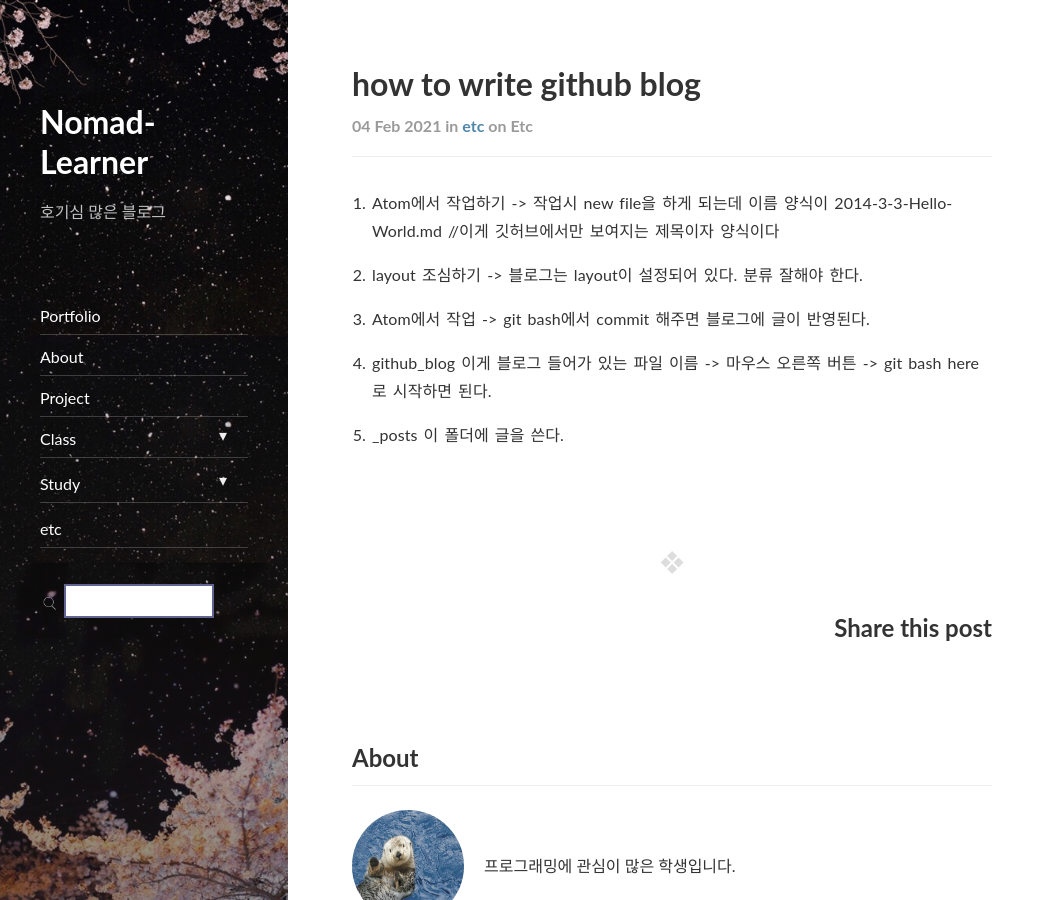
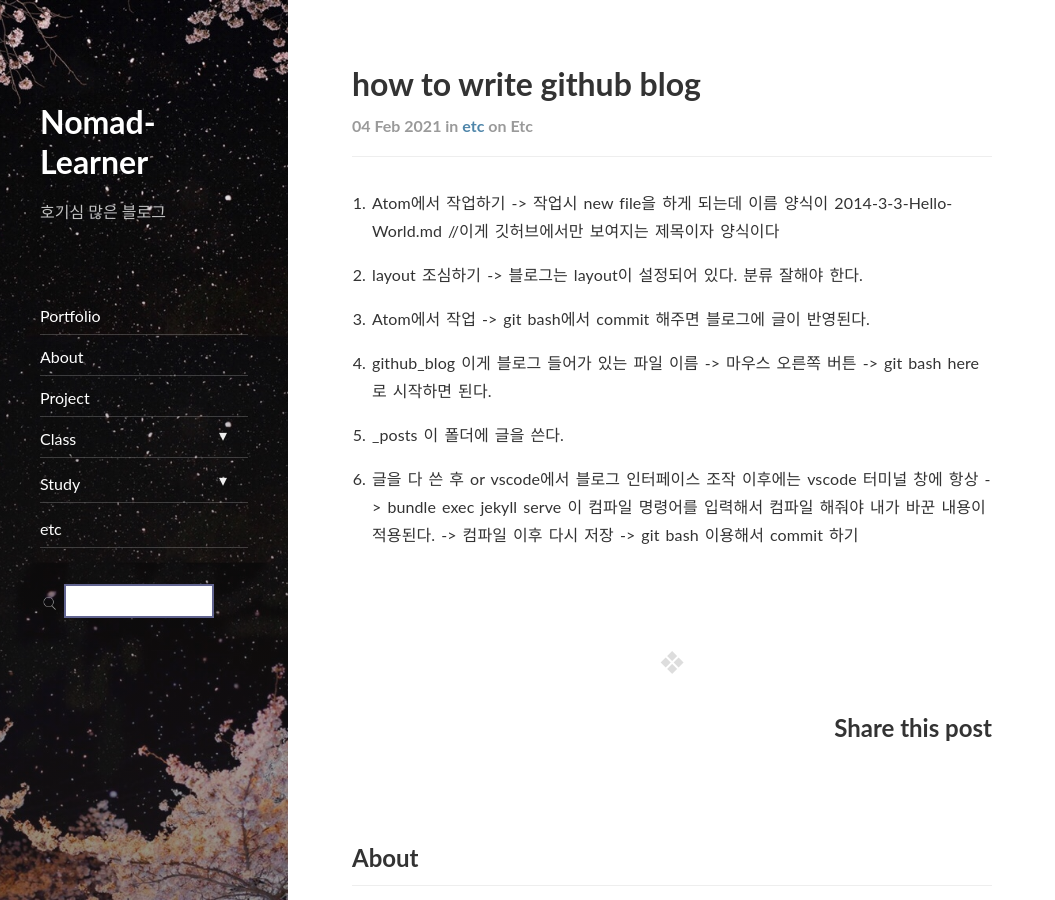
Before and after one commit to Nomad-Learner/Nomad-Learner.github.io, a Jekyll site: the page built from _posts/etc/2021-02-04-깃허브-블로그-쓰는법.md, in a window 1280 px wide and 900 px high. Shown: the whole window, without its empty margins (0-1055 px from the left). Built offline with Jekyll 4.4.1, drawn with Linux system fonts in a browser that asks for light colours; nearby versions of some CDN libraries; comment, search, counter and statistics services are not loaded.

Commit message:
2021_02_04 second

```diff
--- a/_posts/etc/2021-02-04-깃허브-블로그-쓰는법.md
+++ b/_posts/etc/2021-02-04-깃허브-블로그-쓰는법.md
@@ -19,3 +19,8 @@ comments: true
 -> 마우스 오른쪽 버튼 -> git bash here로 시작하면 된다.
 
 5. _posts 이 폴더에 글을 쓴다.
+
+
+6. 글을 다 쓴 후 or vscode에서 블로그 인터페이스 조작 이후에는 vscode 터미널 창에 항상
+-> bundle exec jekyll serve 이 컴파일 명령어를 입력해서 컴파일 해줘야 내가 바꾼 내용이 적용된다.
+-> 컴파일 이후 다시 저장 -> git bash 이용해서 commit 하기
```
Also changed, not shown: _featured_categories/etc.md (+2 -1 lines), _featured_categories/project.md (+1 -1 lines).
